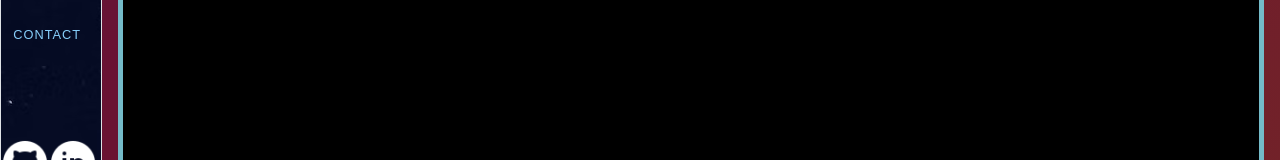
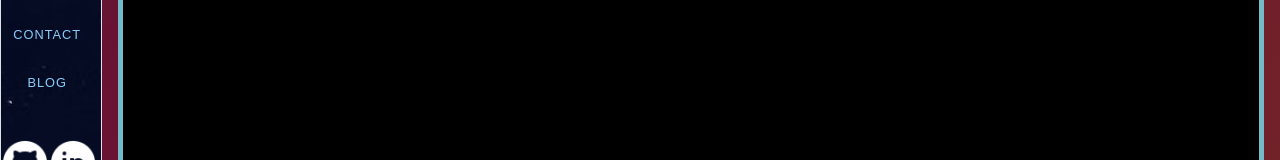
Before and after one commit to StevenVicino/my-website, a React (Create React App) app: page /Resume in a window 1280 px wide. Shown: the part 511-671 px from the top of the page. Built offline with nearby package versions, Linux system fonts and the light colour scheme.

Commit message:
added blog link on sidebar

```diff
--- a/src/App.js
+++ b/src/App.js
@@ -61,6 +61,14 @@ function App() {
                 Contact
               </Link>
             </li>
+            <li>
+              <a
+                id="nav-link"
+                href="https://main--svicino-blog.netlify.app/category/webdev"
+              >
+                Blog
+              </a>
+            </li>
           </ul>
           <div className="nav-icons">
             <a href="https://github.com/stevenvicino">
```
